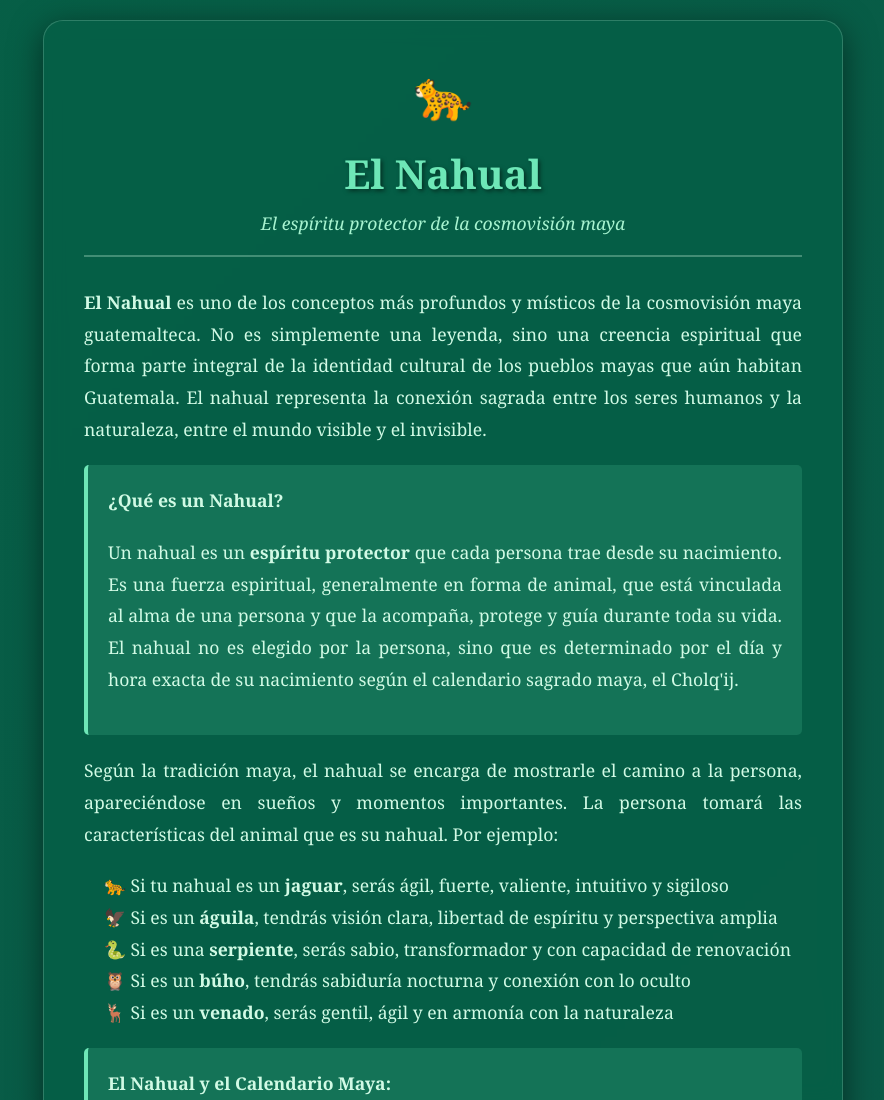
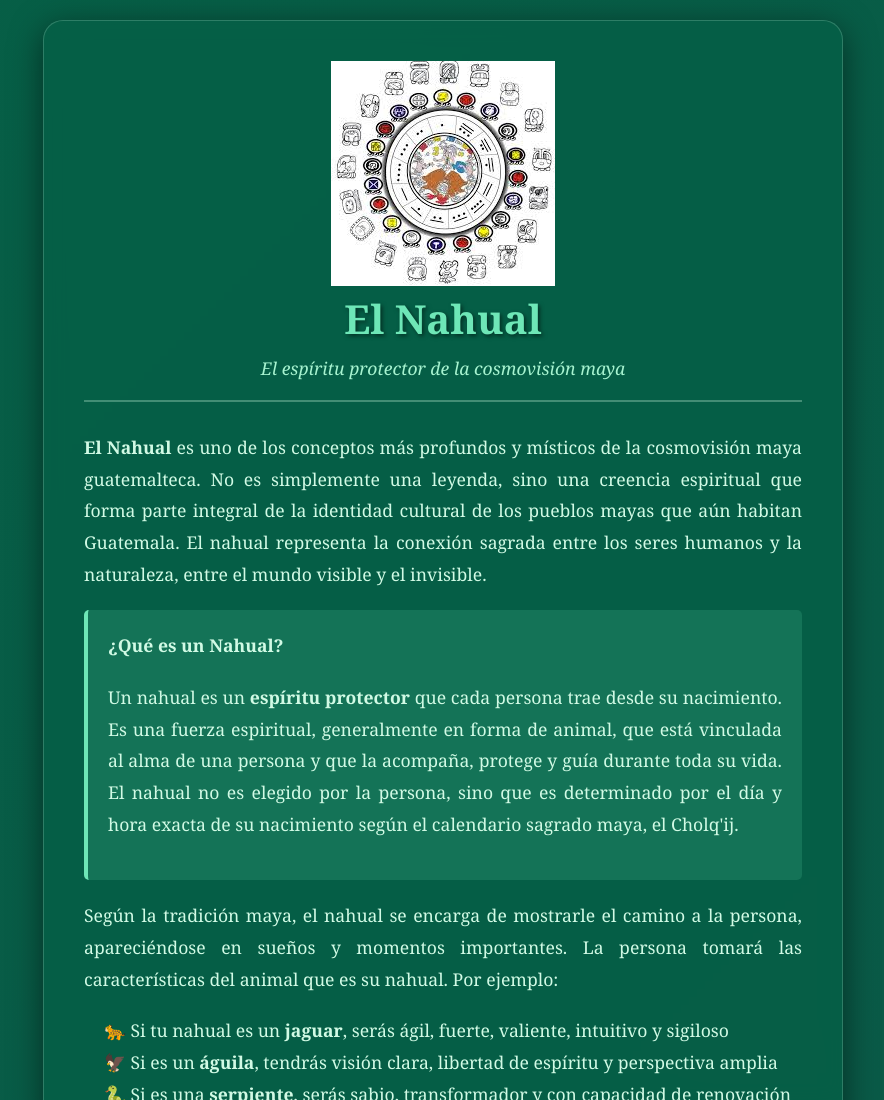
Before and after one commit to Grupo-CFE/leyendas-de-guatemala, a plain HTML site: page El_Nahual.html in a window 1280 px wide. Shown: the top 1100 px of the page, without its empty margins (197-1081 px from the left). Drawn offline with Linux system fonts and the light colour scheme.

Commit message:
Update El_Nahual.html

```diff
--- a/El_Nahual.html
+++ b/El_Nahual.html
@@ -59,7 +59,7 @@
 <body>
     <div class="container">
         <div class="header">
-            <div class="icon">🐆</div>
+            <img src="Imagenes/nahual.jpg" alt="El Nahual" class="header-image">
             <h1>El Nahual</h1>
             <p class="subtitle">El espíritu protector de la cosmovisión maya</p>
         </div>
```
